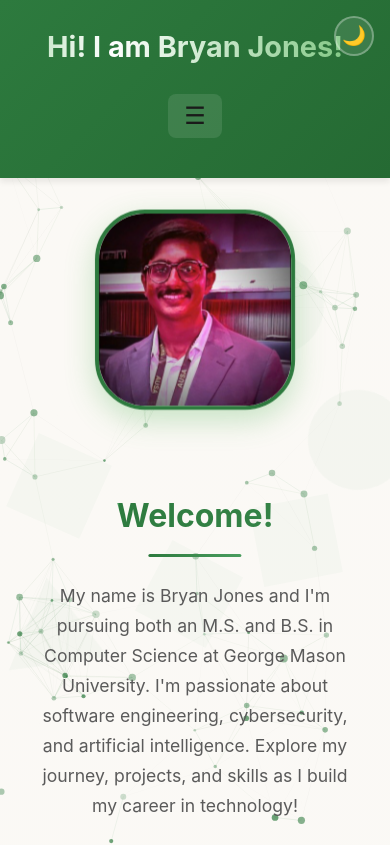
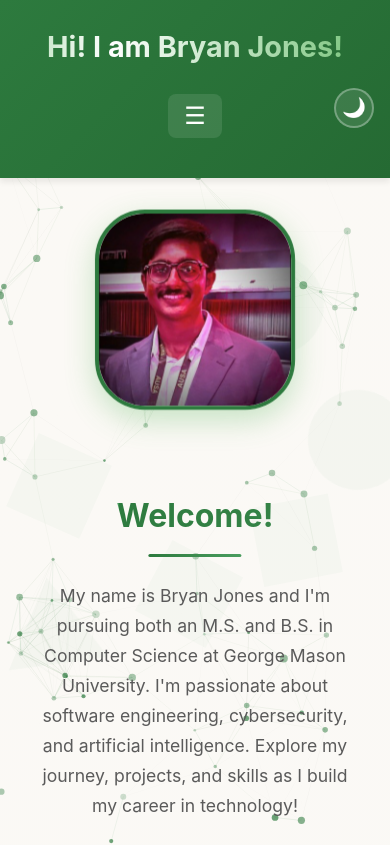
Before and after one commit to bryanstanleyyy/Bryan-Website, a plain HTML site: page index.html in a window 390 px wide. Shown: the top 845 px of the page. Drawn offline with Linux system fonts and the light colour scheme.

Commit message:
Fix light mode: add mobile menu button styles and adjust theme toggle position

```diff
--- a/styles.css
+++ b/styles.css
@@ -67,6 +67,7 @@ body {
 [data-theme="light"] header,
 [data-theme="light"] header h1,
 [data-theme="light"] header nav a,
+[data-theme="light"] .mobile-menu-btn,
 [data-theme="light"] footer,
 [data-theme="light"] footer p,
 [data-theme="light"] footer a {
@@ -1016,6 +1017,7 @@ img {
 .theme-icon {
     line-height: 1;
     display: none;
+    filter: grayscale(100%) brightness(1000%) contrast(1000%);
 }
 
 /* Dark mode: show sun (switch to light) */
@@ -1039,7 +1041,7 @@ img {
 @media (max-width: 768px) {
     .theme-toggle-btn {
         right: 1rem;
-        top: 1rem;
+        top: 5.5rem;
         width: 40px;
         height: 40px;
         font-size: 1.2rem;
```
